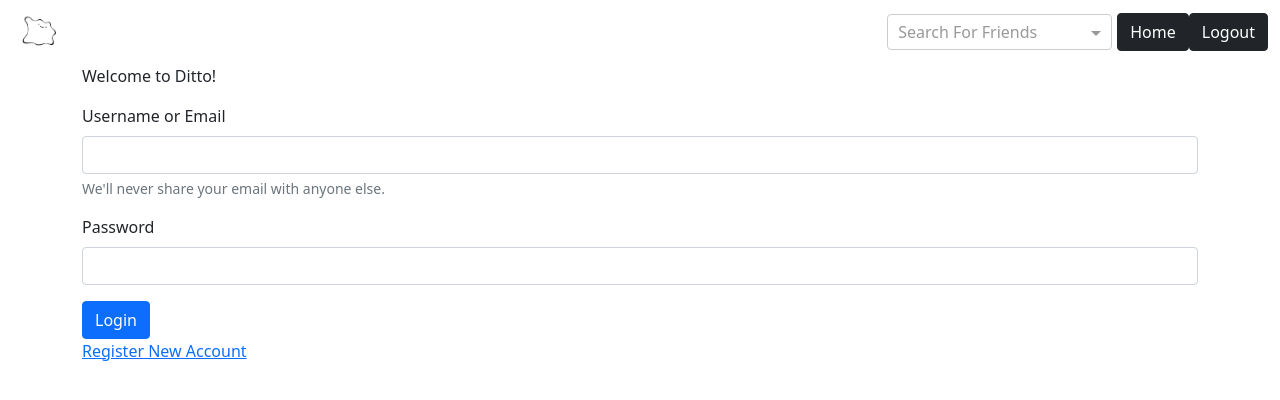
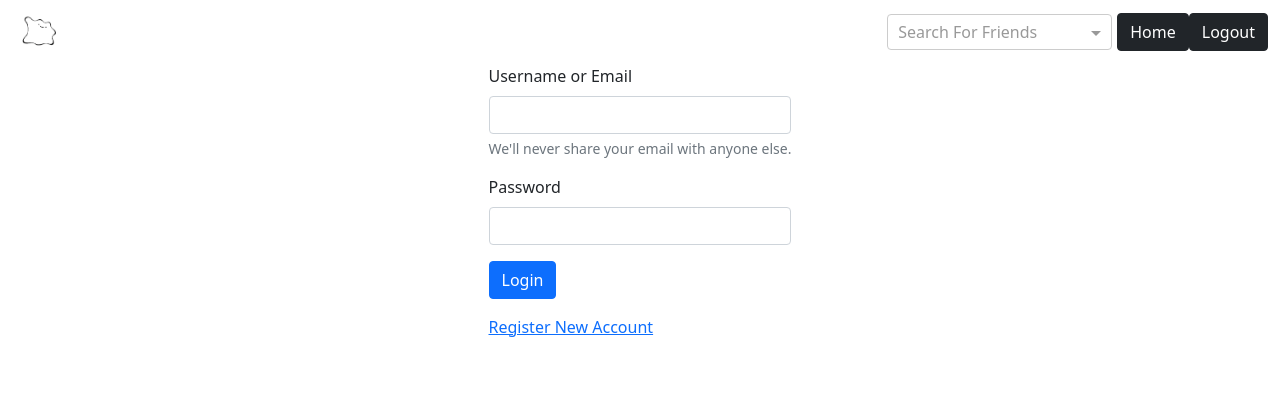
Before and after one commit to jhbnsn4/DittoSM, an Angular app in the folder project3 - Angular/: page /login in a window 1280 px wide. Shown: the top 400 px of the page. Built offline with nearby package versions, Linux system fonts and the light colour scheme; no server answers.

Commit message:
Centered login

```diff
--- a/project3 - Angular/src/app/components/login/login.component.html
+++ b/project3 - Angular/src/app/components/login/login.component.html
@@ -1,4 +1,7 @@
-<p>Welcome to Ditto!</p>
+<div class="container">
+  <div class="row justify-content-md-center">
+    <div class="col-md-auto">
+
       <form>
         <div class="mb-3">
           <label for="login-username" class="form-label">Username or Email</label>
@@ -9,13 +12,16 @@
         <div class="mb-3">
           <label for="login-password" class="form-label">Password</label>
           <input type="password" class="form-control" [(ngModel)]="userAccount.password" name="passwordInput">
-    <p *ngIf = 'loginFailed'>Invalid Username or Password. Please try again.</p>
+          <p *ngIf='loginFailed'>Invalid Username or Password. Please try again.</p>
         </div>
+        <div class="mb-3">
+          <button class="btn btn-primary" (click)="login()">Login</button>
+        </div>
+      </form>
 
-  <!-- <a routerLink='/profile'> -->
-    <button class="btn btn-primary" (click)="login()">Login</button>
-    <!-- </a> -->
-</form>
       <nav>
         <a routerLink='/register'>Register New Account</a>
       </nav>
+    </div>
+  </div>
+</div>
```
Lines whose indentation alone changed are shown as unchanged.
